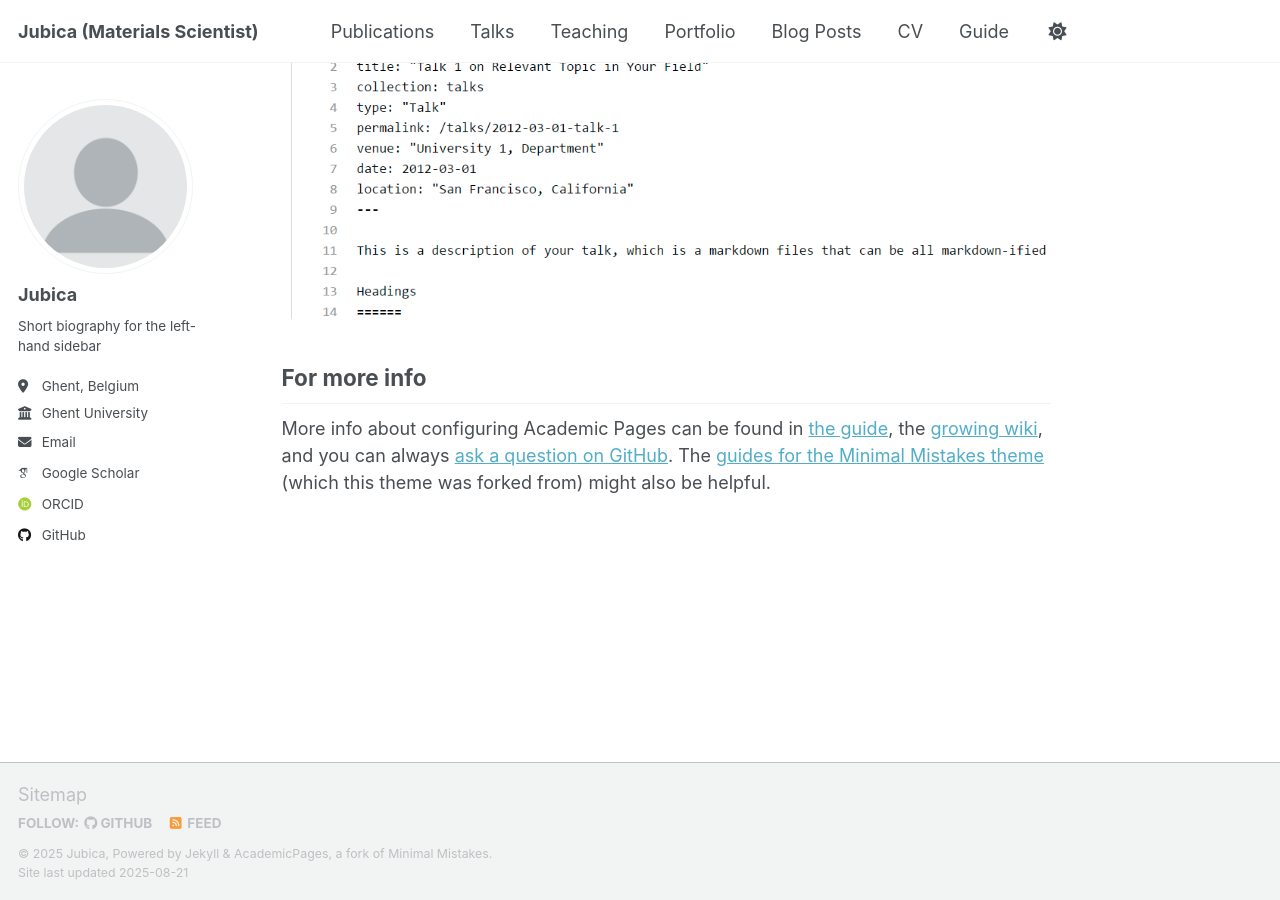
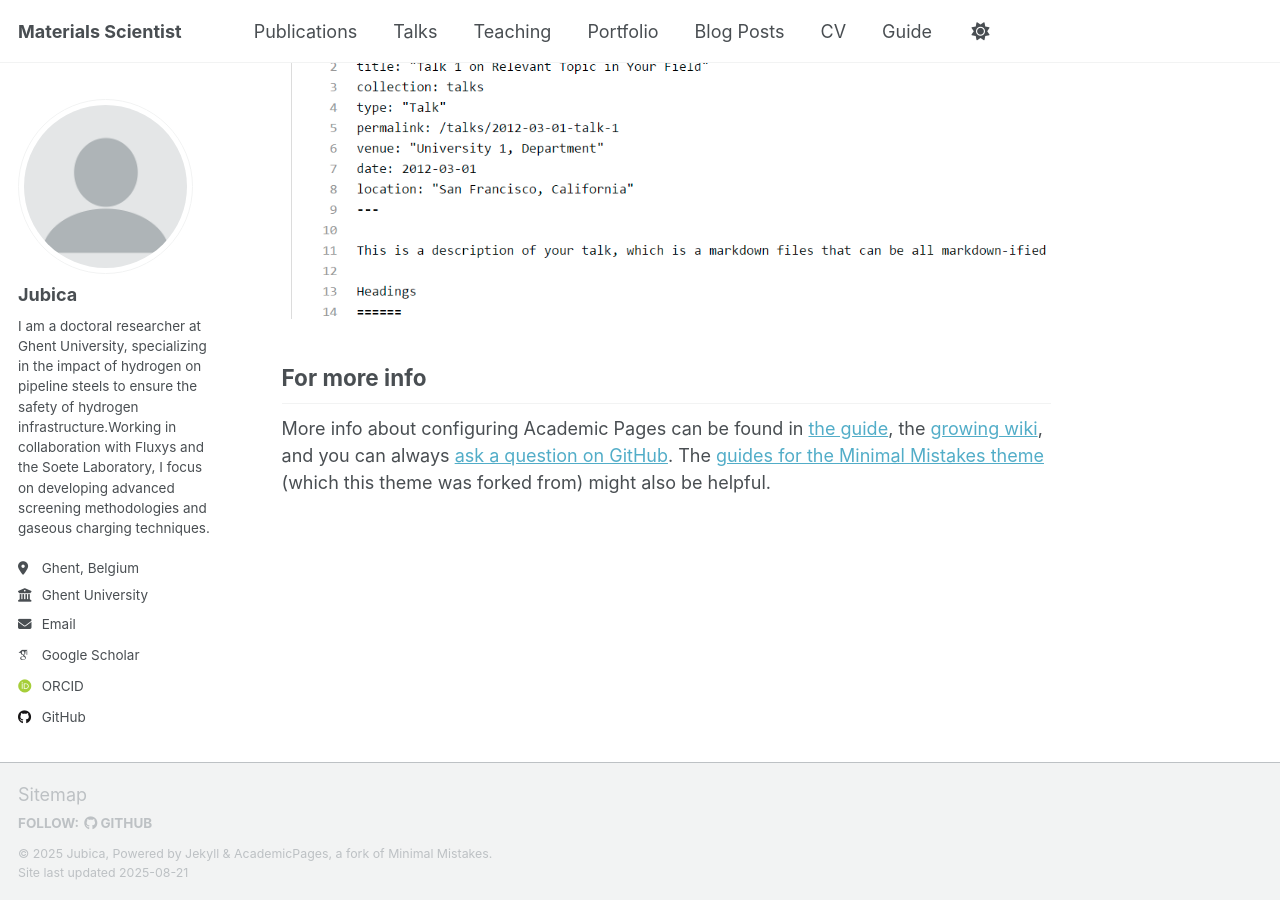
Before and after one commit to jubica/jubica.github.io, a Jekyll site: the page built from _pages/about.md, in a window 1280 px wide and 900 px high, scrolled down 2880 px. Built offline with Jekyll 4.4.1, drawn with Linux system fonts in a browser that asks for light colours; some web fonts are replaced; a script that is not in the unit is left out.

Commit message:
Update _config.yml

```diff
--- a/_config.yml
+++ b/_config.yml
@@ -9,7 +9,7 @@
 # Basic Site Settings
 locale                   : "en-US"
 site_theme               : "default" # Currently available options are "default", "air"
-title                    : "Jubica (Materials Scientist)"
+title                    : "Materials Scientist"
 title_separator          : "-"
 name                     : &name "Jubica"
 description              : &description "personal description"
@@ -25,7 +25,7 @@ author:
   avatar           : "profile.png"
   name             : "Jubica"
   pronouns         : # example: "she/her"
-  bio              : "Short biography for the left-hand sidebar"
+  bio              : "I am a doctoral researcher at Ghent University, specializing in the impact of hydrogen on pipeline steels to ensure the safety of hydrogen infrastructure.Working in collaboration with Fluxys and the Soete Laboratory, I focus on developing advanced screening methodologies and gaseous charging techniques."
   location         : "Ghent, Belgium"
   employer         : "Ghent University"
   uri              : # URL
@@ -106,7 +106,7 @@ comments:
     colorscheme          : # "light" (default), "dark"
 staticman:
   allowedFields          : ['name', 'email', 'url', 'message']
-  branch                 : "gh-pages" # "master", "gh-pages"
+  branch                 : "master" # "master", "gh-pages"
   commitMessage          : "New comment."
   filename               : comment-{@timestamp}
   format                 : "yml"
@@ -121,7 +121,7 @@ staticman:
       options:
         format           : "iso8601" # "iso8601" (default), "timestamp-seconds", "timestamp-milliseconds"
 atom_feed:
-  hide                   : false     # change to true to hide the RSS feed in the footer
+  hide                   : true     # change to true to hide the RSS feed in the footer
   path                   : # blank (default) uses feed.xml
 
 
```
